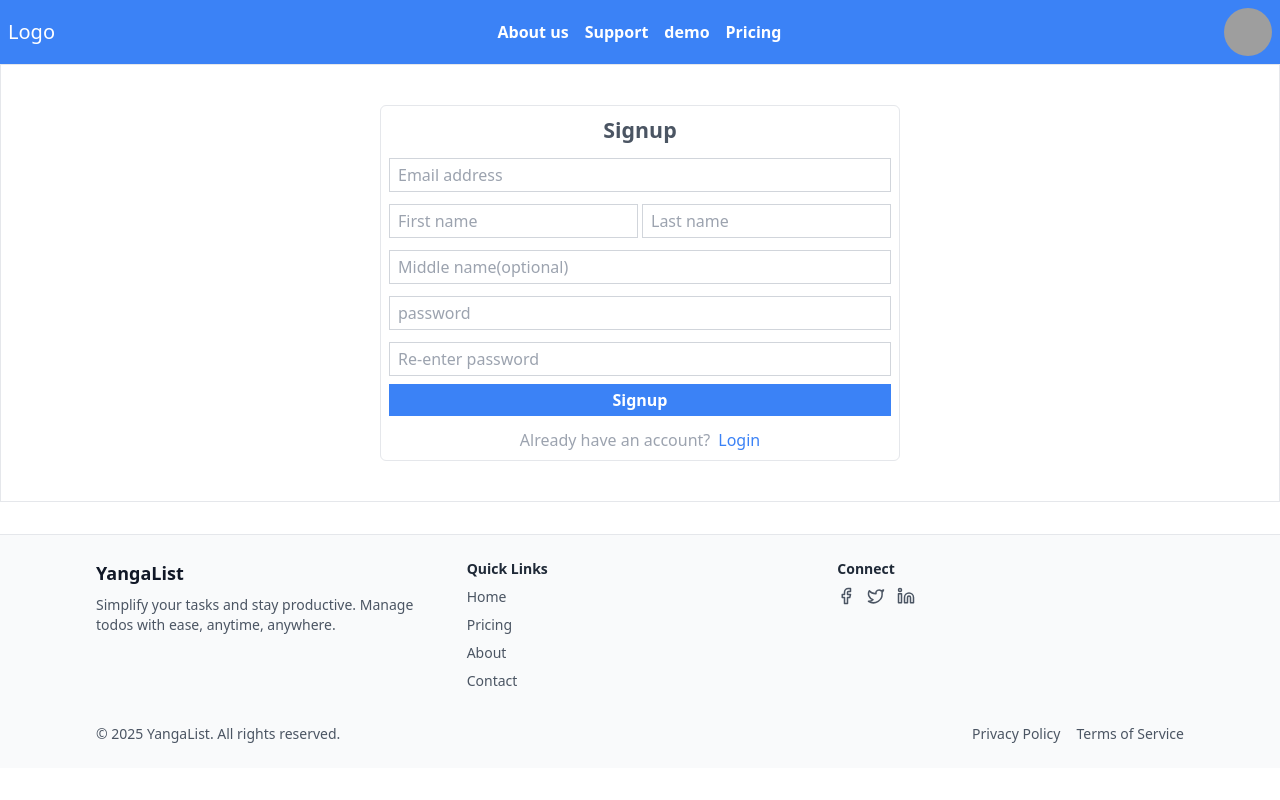
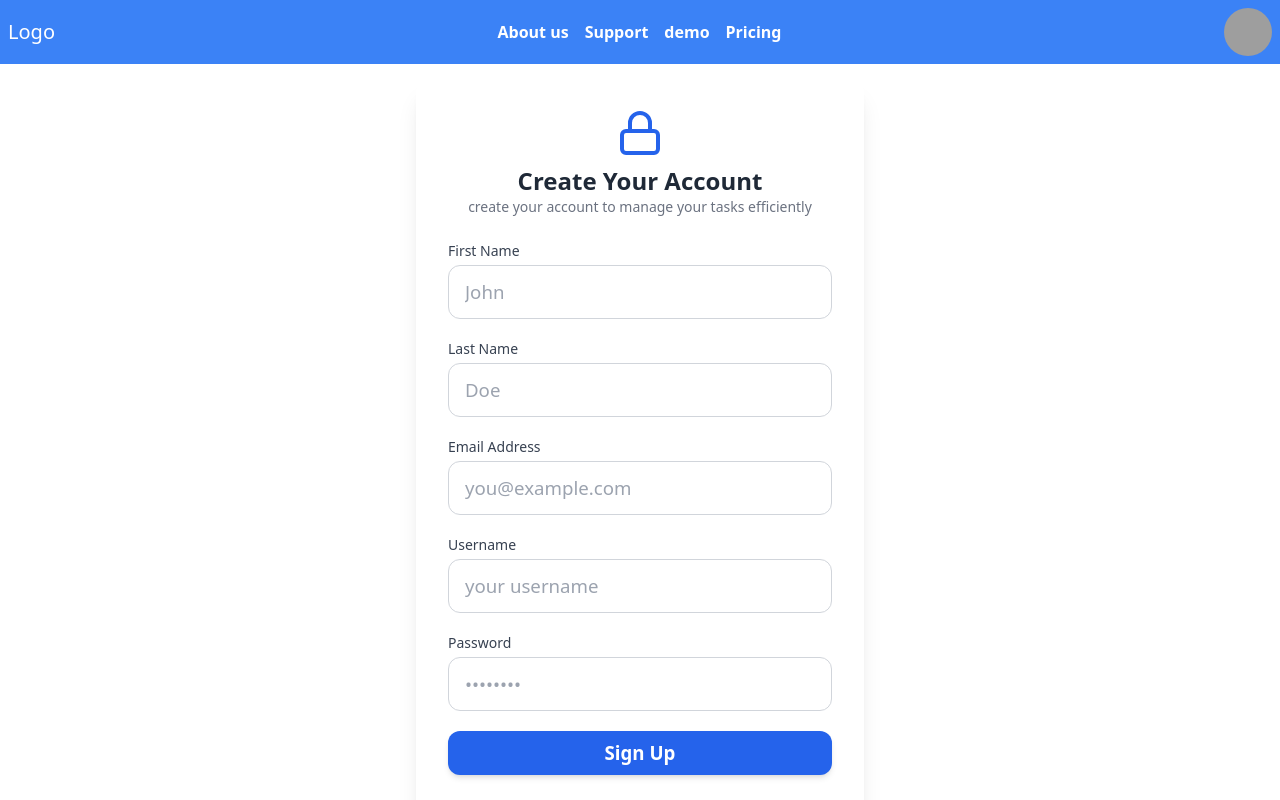
Before and after one commit to chriftech/devcom-web, a React (Create React App) app: page /signup in a window 1280 px wide. Shown: the top 800 px of the page. Built offline with nearby package versions, Linux system fonts and the light colour scheme; grey boxes are pictures that could not be loaded.

Commit message:
Refine page

```diff
--- a/src/components/Signup.tsx
+++ b/src/components/Signup.tsx
@@ -1,43 +1,184 @@
-import React from 'react'
+import React, { useState } from "react";
+import { motion } from "framer-motion";
+import { Car, Lock } from "lucide-react";
+import { UserAuth } from "../context/AuthContext";
 
-const Signup = () => {
+export default function Signup() {
+  const [username, setUsername] = useState("");
+  const [email, setEmail] = useState("");
+  const [firstName, setFirstName] = useState("");
+  const [lastName, setLastName] = useState("");
+  const [password, setPassword] = useState("");
+  const [error, setError] = useState("");
+  const [loading, setLoading] = useState(false);
+
+  const {session, signUp} = UserAuth();
+
+  // const { handleSignup } = useAuth();
+
+  const handleSubmit = async (e: React.FormEvent) => {
+    e.preventDefault();
+    setLoading(true)
+    try {
+      const result = await signUp({email, password})
+      console.log(result)
+      // await handleSignup(firstName, lastName, username, email, password);
+      // window.location.href = "/login";
+    } catch (err) {
+      setError("Something went wrong. Please try again.");
+    }
+  };
+
   return (
-    <div className=''>
-      <div className="w-full flex justify-center py-10 border items-center">
-        <div className='grid gap-3 border rounded-md p-2'>
-          <div className='flex justify-center'>
-          <p className='text-[16pt] font-bold text-gray-600'>Signup</p>
-          </div>
-          <div>
-            <input className="w-full border border-gray-300 px-2 py-1 text-gray-700" type="text" name='email' id='emailField' placeholder='Email address' />
-          </div>
-          <div className='grid gap-1 grid-cols-1 md:grid-cols-2 lg:grid-cols-2'>
-            <div>
-              <input className="border border-gray-300 px-2 py-1 text-gray-700" type="text" name='first_name' id='firstNameField' placeholder='First name' />
-            </div>
-            <div>
-              <input className="border border-gray-300 px-2 py-1 text-gray-700" type="text" name='last_name' id='lastNameField' placeholder='Last name' />
-            </div>
-          </div>
-          <div>
-            <input className="w-full border border-gray-300 px-2 py-1 text-gray-700" type="text" name='middle_name' placeholder='Middle name(optional)' />
-          </div>
-          <div>
-            <input className="w-full border border-gray-300 px-2 py-1 text-gray-700" type="password" name='password' id='passwordField' placeholder='password' />
-          </div>
-          <div>
-            <input className="w-full border border-gray-300 px-2 py-1 text-gray-700" type="password" name='password2' id='password2Field' placeholder='Re-enter password' />
-          </div>
-          <div className='flex justify-center w-full -mt-1'>
-            <button className='bg-blue-500 text-white w-full py-1 font-semibold'>Signup</button>
-          </div>
-          <div className='flex gap-2 justify-center'>
-            <p className='text-gray-400'>Already have an account? </p><a href='/login' className='text-blue-500'>Login</a>
-          </div>
-        </div>
-      </div>
+    <div className="min-h-screen flex items-center justify-center">
+      <motion.div
+        initial={{ opacity: 0, y: 40 }}
+        animate={{ opacity: 1, y: 0 }}
+        transition={{ duration: 0.6 }}
+        className="w-full max-w-md bg-white rounded-2xl shadow-xl p-8"
+      >
+        {/* Logo + Title */}
+        <motion.div
+          initial={{ opacity: 0, scale: 0.9 }}
+          animate={{ opacity: 1, scale: 1 }}
+          transition={{ delay: 0.2, duration: 0.5 }}
+          className="flex flex-col items-center mb-6"
+        >
+          <Lock className="w-12 h-12 text-blue-600 mb-2" />
+          <h1 className="text-2xl font-bold text-gray-800">
+            Create Your Account
+          </h1>
+          <p className="text-gray-500 text-sm">
+            create your account to manage your tasks efficiently
+          </p>
+        </motion.div>
+
+        {/* Error Message */}
+        {error && (
+          <motion.p
+            initial={{ opacity: 0 }}
+            animate={{ opacity: 1 }}
+            className="mb-4 text-sm text-red-500 text-center"
+          >
+            {error}
+          </motion.p>
+        )}
+
+        {/* Form */}
+        <form className="space-y-5" onSubmit={handleSubmit}>
+          <motion.div
+            initial={{ opacity: 0, x: -20 }}
+            animate={{ opacity: 1, x: 0 }}
+            transition={{ delay: 0.3 }}
+          >
+            <label className="block text-sm font-medium text-gray-700">
+              First Name
+            </label>
+            <input
+              type="text"
+              onChange={(e) => setFirstName(e.target.value)}
+              required
+              maxLength={50}
+              placeholder="John"
+              className="mt-1 w-full text-[14pt] px-4 py-3 rounded-xl border border-gray-300 focus:outline-none focus:ring-2 focus:ring-blue-500"
+            />
+          </motion.div>
+
+          <motion.div
+            initial={{ opacity: 0, x: 20 }}
+            animate={{ opacity: 1, x: 0 }}
+            transition={{ delay: 0.35 }}
+          >
+            <label className="block text-sm font-medium text-gray-700">
+              Last Name
+            </label>
+            <input
+              type="text"
+              onChange={(e) => setLastName(e.target.value)}
+              required
+              maxLength={50}
+              placeholder="Doe"
+              className="mt-1 w-full text-[14pt] px-4 py-3 rounded-xl border border-gray-300 focus:outline-none focus:ring-2 focus:ring-blue-500"
+            />
+          </motion.div>
+
+          <motion.div
+            initial={{ opacity: 0, x: -20 }}
+            animate={{ opacity: 1, x: 0 }}
+            transition={{ delay: 0.4 }}
+          >
+            <label className="block text-sm font-medium text-gray-700">
+              Email Address
+            </label>
+            <input
+              type="email"
+              onChange={(e) => setEmail(e.target.value)}
+              required
+              maxLength={50}
+              placeholder="you@example.com"
+              className="mt-1 w-full text-[14pt] px-4 py-3 rounded-xl border border-gray-300 focus:outline-none focus:ring-2 focus:ring-blue-500"
+            />
+          </motion.div>
+
+          <motion.div
+            initial={{ opacity: 0, x: 20 }}
+            animate={{ opacity: 1, x: 0 }}
+            transition={{ delay: 0.4 }}
+          >
+            <label className="block text-sm font-medium text-gray-700">
+              Username
+            </label>
+            <input
+              type="text"
+              onChange={(e) => setUsername(e.target.value)}
+              required
+              maxLength={50}
+              placeholder="your username"
+              className="mt-1 w-full text-[14pt] px-4 py-3 rounded-xl border border-gray-300 focus:outline-none focus:ring-2 focus:ring-blue-500"
+            />
+          </motion.div>
+
+          <motion.div
+            initial={{ opacity: 0, x: 20 }}
+            animate={{ opacity: 1, x: 0 }}
+            transition={{ delay: 0.45 }}
+          >
+            <label className="block text-sm font-medium text-gray-700">
+              Password
+            </label>
+            <input
+              type="password"
+              onChange={(e) => setPassword(e.target.value)}
+              required
+              placeholder="••••••••"
+              className="mt-1 w-full text-[14pt] px-4 py-3 rounded-xl border border-gray-300 focus:outline-none focus:ring-2 focus:ring-blue-500"
+            />
+          </motion.div>
+
+          <motion.button
+            whileHover={{ scale: 1.03 }}
+            whileTap={{ scale: 0.97 }}
+            transition={{ type: "spring", stiffness: 300 }}
+            type="submit"
+            className="w-full text-[14pt] py-2 rounded-xl bg-blue-600 text-white font-semibold shadow-md hover:bg-blue-700 transition"
+          >
+            Sign Up
+          </motion.button>
+        </form>
+
+        {/* Footer */}
+        <motion.p
+          initial={{ opacity: 0 }}
+          animate={{ opacity: 1 }}
+          transition={{ delay: 0.6 }}
+          className="mt-6 text-center text-sm text-gray-600"
+        >
+          Already have an account?{" "}
+          <a href="/login" className="text-blue-600 hover:underline font-medium">
+            Login
+          </a>
+        </motion.p>
+      </motion.div>
     </div>
-  )
+  );
 }
-
-export default Signup
```
